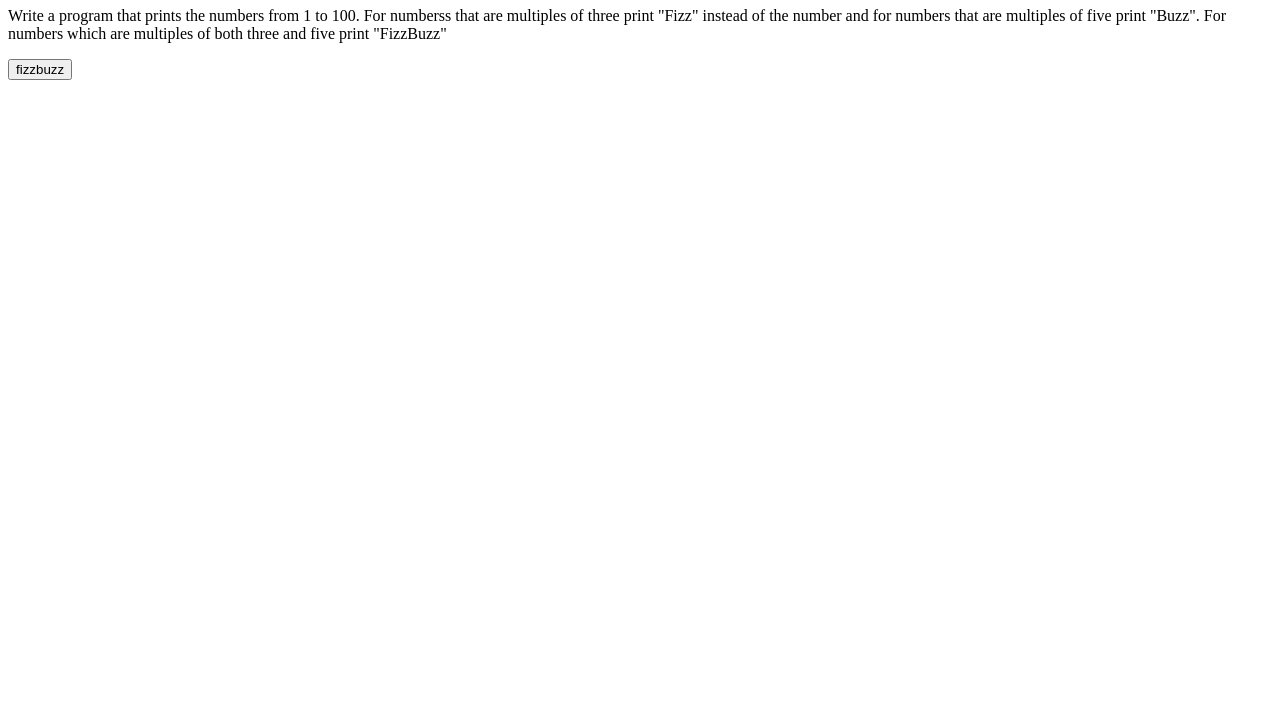
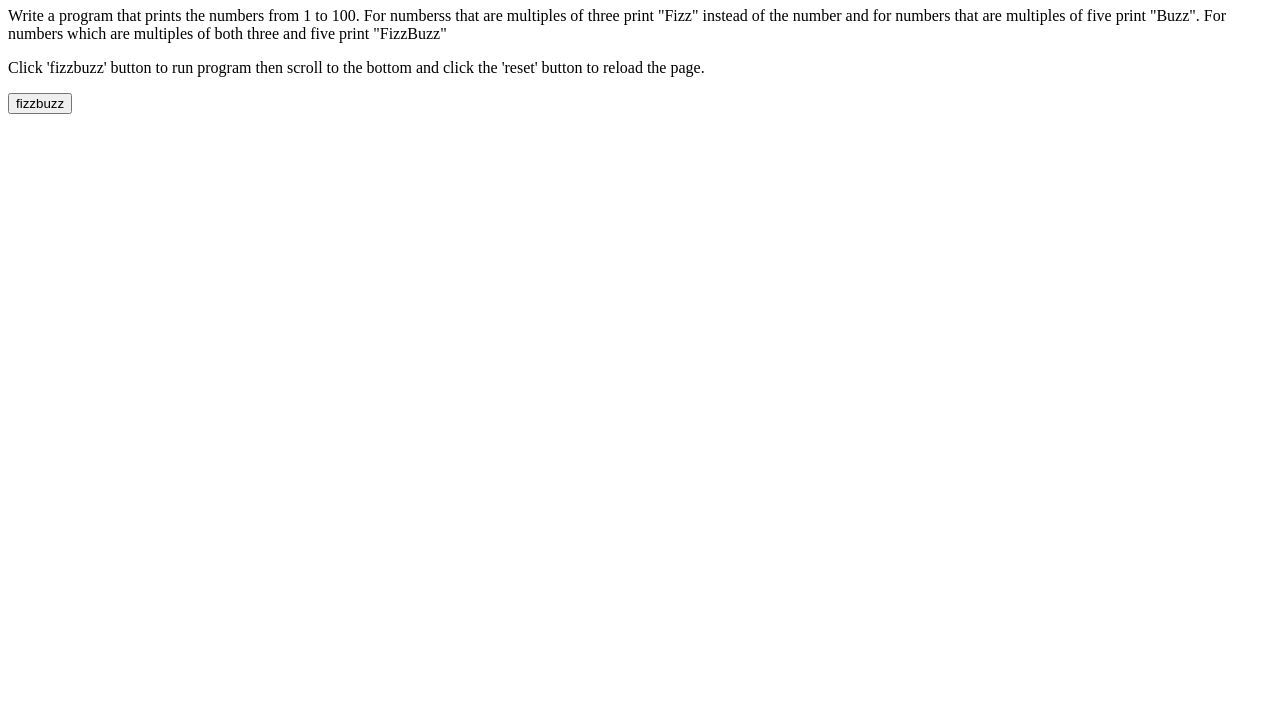
Before and after one commit to colinrodney/fizzbuzz, a plain HTML site: page index.html in a window 1280 px wide. Shown: the part 73-800 px from the top of the page. Drawn offline with Linux system fonts and the light colour scheme.

Commit message:
add instructions on how to use interface

```diff
--- a/index.html
+++ b/index.html
@@ -17,6 +17,10 @@
         numbers that are multiples of five print "Buzz". For numbers which are
         multiples of both three and five print "FizzBuzz"
       </p>
+      <p>
+        Click 'fizzbuzz' button to run program then scroll to the bottom and
+        click the 'reset' button to reload the page.
+      </p>
     </header>
     <!-- END DESCRIPTION -->
 
```
